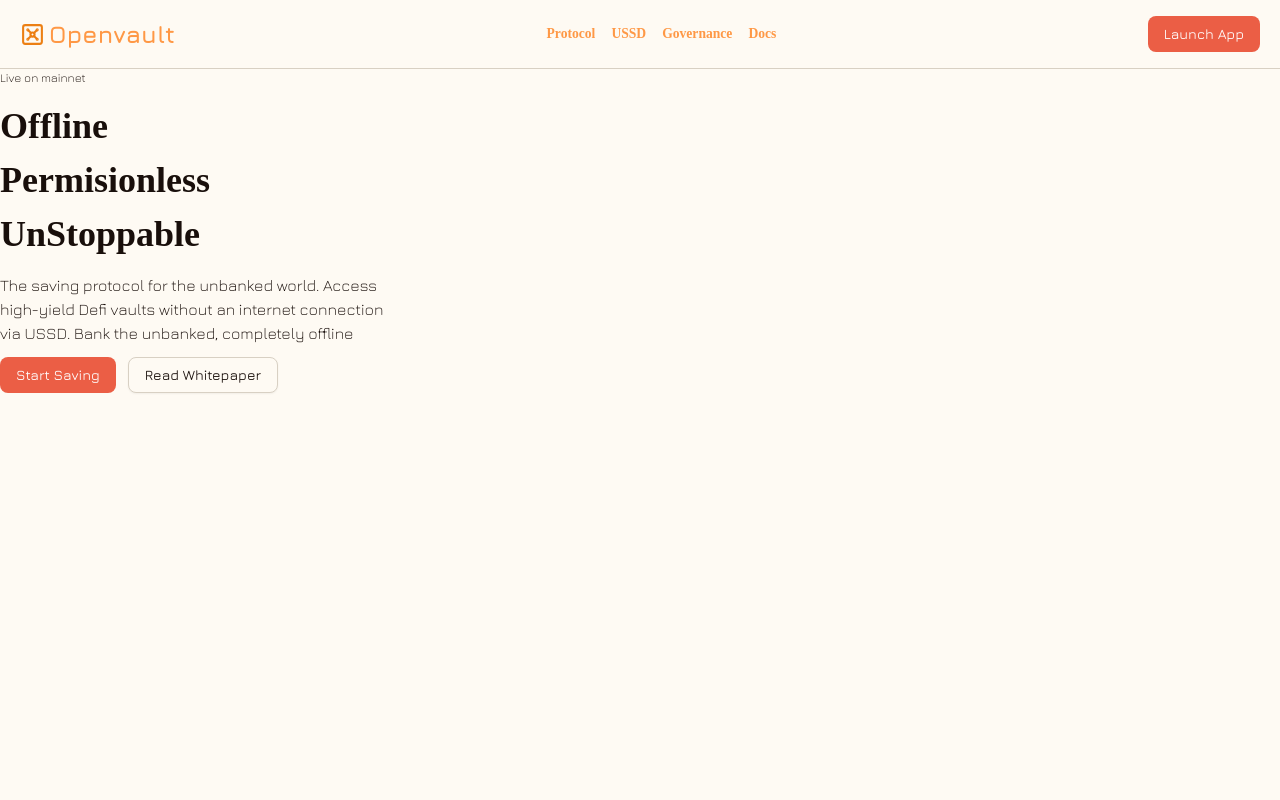
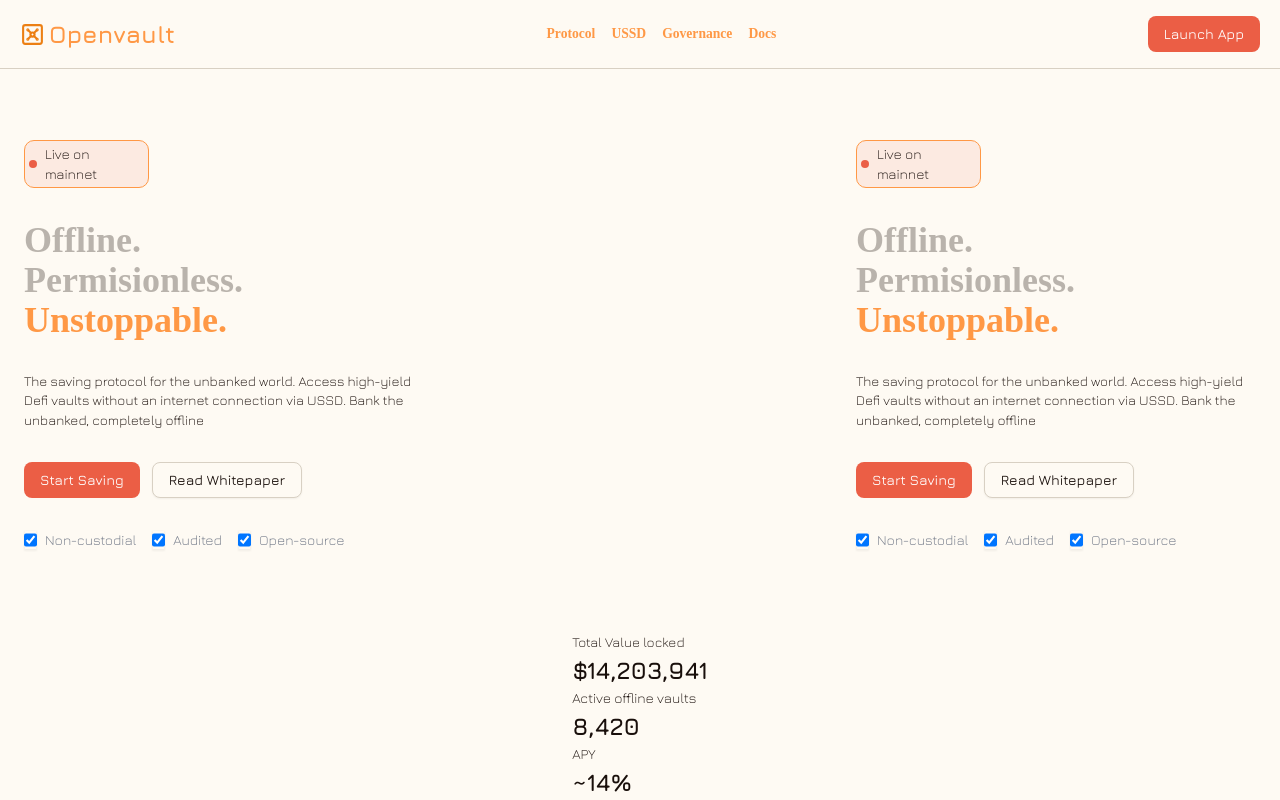
Before and after one commit to Rafikace/staketh, a Next.js app in the folder frontend/: page / in a window 1280 px wide. Built offline with nearby package versions, Linux system fonts and the light colour scheme; a web font is replaced by a local one.

Commit message:
update(main_page): added hero_footer

```diff
--- a/frontend/app/globals.css
+++ b/frontend/app/globals.css
@@ -141,30 +141,30 @@
     font-style: normal;
   }
   h1{
-    @apply text-[2.25rem];
+    @apply text-[1.75rem] md:text-[2.25rem];
     font-family: "Sedgwick Ave";
     font-weight: 700;
     font-style: normal;
   }
   h2{
-    @apply text-[1.75rem] font-medium;
+    @apply text-[1.45rem] md:text-[1.75rem] font-medium;
   }
   h3{
-    @apply text-[1.5rem] font-bold;
+    @apply text-[1.35rem] md:text-[1.5rem] font-bold;
   }
   h4{
-    @papply text-[1.25rem];
+    @papply text-[1rem] text-[1.25rem];
      font-family: "Sedgwick Ave", cursive;
     font-style: normal;
   }
   h5{
-    @apply text-[1rem] font-medium;
+    @apply text-[0.85rem] text-[1rem] font-medium;
   }
   h6{
-    @apply text-[0.85rem] font-light;
+    @apply text-sm md:text-[0.85rem] font-light;
   }
   p{
-    @apply text-[0.75rem] font-light text-start;
+    @apply text-xs sm:text-sm font-light text-start;
   }
   span{
     @apply text-[0.8rem] font-light;
@@ -175,3 +175,7 @@
   font-family: "Sedgwick Ave";
     font-style: normal;
 }
+
+.headers{
+  @apply flex flex-col text-4xl capitalize font-bold text-primary/90;
+}
--- a/frontend/components/pages/home.tsx
+++ b/frontend/components/pages/home.tsx
@@ -4,7 +4,7 @@
 export default function Home() {
     return (
         <div className="w-full flex">
-            <main className="h-screen w-full">
+            <main className="min-h-screen w-full flex flex-col">
                 <Navbar />
                 <Hero/>
             </main>
--- a/frontend/components/pages/home/hero.tsx
+++ b/frontend/components/pages/home/hero.tsx
@@ -2,20 +2,75 @@
 
 export default function Hero() {
     return (
-        <div>
-            <section className="flex flex-col gap-3">
-                <p>Live on mainnet</p>
+        <div className="flex flex-col gap-3 h-full justify-between items-center w-full">
+            <div className="flex flex-col md:flex-row gap-3 py-6 px-6 h-full justify-between items-center w-full">
+                <section className="flex flex-col gap-3 md:gap-8 ">
+                    <p className="p-[3px_4px] rounded-lg flex gap-2 items-center max-w-[125px] text-sm bg-destructive/10 border-1 border-primary"><div className="w-2 h-2 rounded-[50%] bg-destructive" />Live on mainnet</p>
                     <article className="headers">
-                    <h1>Offline</h1>
-                    <h1>Permisionless</h1>
-                    <h1>UnStoppable</h1>
+                        <h1 className="text-foreground/30">Offline.</h1>
+                        <h1 className="text-foreground/30">Permisionless.</h1>
+                        <h1 className="text-primary">Unstoppable.</h1>
                     </article>
-                <p className="max-w-[400px] text-[1rem]">The saving protocol for the unbanked world. Access high-yield Defi vaults without an internet connection via USSD. Bank the unbanked, completely offline</p>
+                    <p className="max-w-[400px] sm:text-[0.85rem]">The saving protocol for the unbanked world. Access high-yield Defi vaults without an internet connection via USSD. Bank the unbanked, completely offline</p>
                     <div className="flex gap-3">
                         <Button variant={"destructive"}>Start Saving</Button>
                         <Button variant={"outline"} >read whitepaper</Button>
                     </div>
+                    <div className="flex gap-4 justify-start items-center text-[0.85rem] text-gray-500 dark:text-gray-300">
+                        <article className="flex gap-2">
+                            <input type="checkbox" checked className={"border p-2 rounded-[50%] bg-background shadow-xs hover:bg-accent "} />
+                            <p>Non-custodial</p>
+                        </article>
+                        <article className="flex gap-2">
+                            <input type="checkbox" checked className={"border p-2 rounded-[50%] bg-background shadow-xs hover:bg-accent"} />
+                            <p>Audited</p>
+                        </article>  <article className="flex gap-2">
+                            <input type="checkbox" checked className={"border p-2 rounded-[50%] bg-background shadow-xs hover:bg-accent"} />
+                            <p>Open-source</p>
+                        </article>
+                    </div>
                 </section>
+                <section className="flex flex-col gap-3 md:gap-8 ">
+                    <p className="p-[3px_4px] rounded-lg flex gap-2 items-center max-w-[125px] text-sm bg-destructive/10 border-1 border-primary"><div className="w-2 h-2 rounded-[50%] bg-destructive" />Live on mainnet</p>
+                    <article className="headers">
+                        <h1 className="text-foreground/30">Offline.</h1>
+                        <h1 className="text-foreground/30">Permisionless.</h1>
+                        <h1 className="text-primary">Unstoppable.</h1>
+                    </article>
+                    <p className="max-w-[400px] sm:text-[0.85rem]">The saving protocol for the unbanked world. Access high-yield Defi vaults without an internet connection via USSD. Bank the unbanked, completely offline</p>
+                    <div className="flex gap-3">
+                        <Button variant={"destructive"}>Start Saving</Button>
+                        <Button variant={"outline"} >read whitepaper</Button>
+                    </div>
+                    <div className="flex gap-4 justify-start items-center text-[0.85rem] text-gray-500 dark:text-gray-300">
+                        <article className="flex gap-2">
+                            <input type="checkbox" checked className={"border p-2 rounded-[50%] bg-background shadow-xs hover:bg-accent "} />
+                            <p>Non-custodial</p>
+                        </article>
+                        <article className="flex gap-2">
+                            <input type="checkbox" checked className={"border p-2 rounded-[50%] bg-background shadow-xs hover:bg-accent"} />
+                            <p>Audited</p>
+                        </article>  <article className="flex gap-2">
+                            <input type="checkbox" checked className={"border p-2 rounded-[50%] bg-background shadow-xs hover:bg-accent"} />
+                            <p>Open-source</p>
+                        </article>
+                    </div>
+                </section>
+            </div>
+            <div className="hero_footer">
+                <article>
+                    <h6>Total Value locked</h6>
+                    <h3>$14,203,941</h3>
+                </article>
+                <article>
+                    <p>Active offline vaults</p>
+                    <h3>8,420</h3>
+                </article>
+                <article>
+                    <p>APY</p>
+                    <h3>~14%</h3>
+                </article>
+            </div>
         </div>
     )
 }
```
Lines whose indentation alone changed are shown as unchanged.
